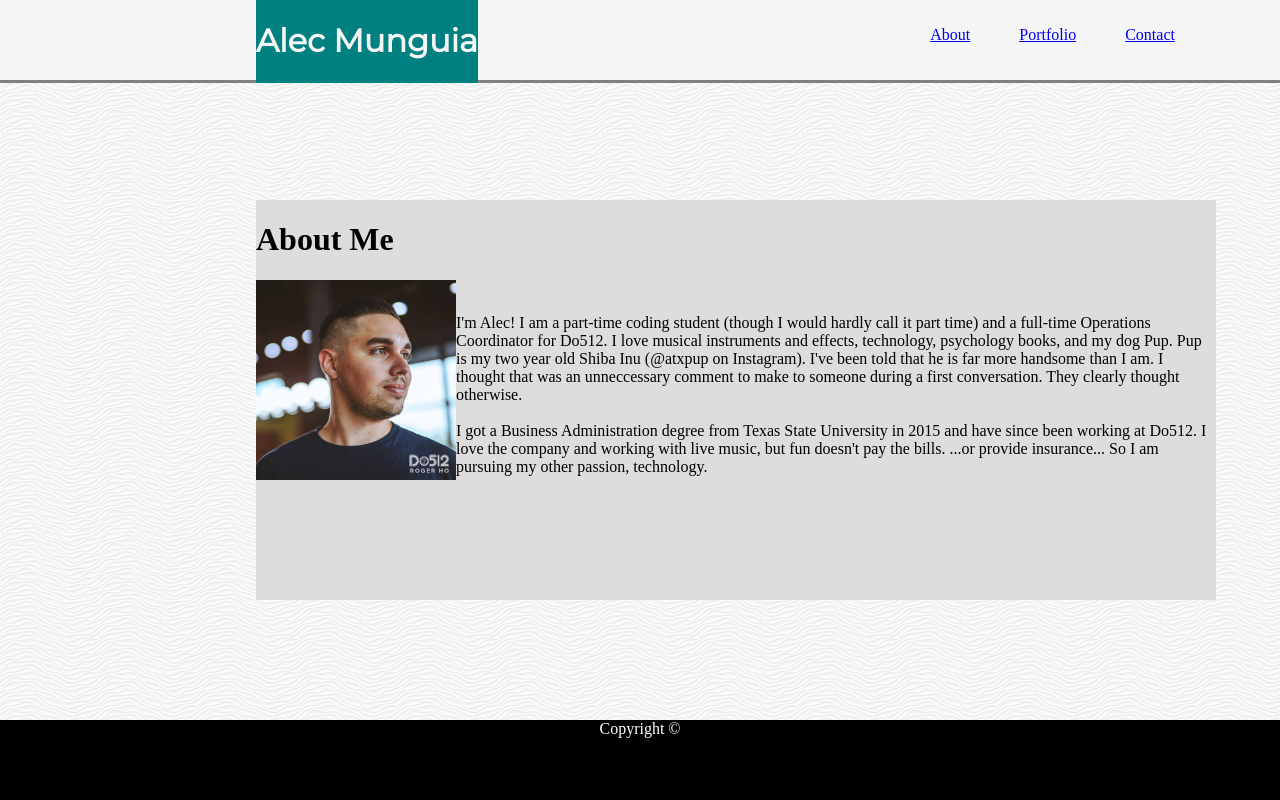
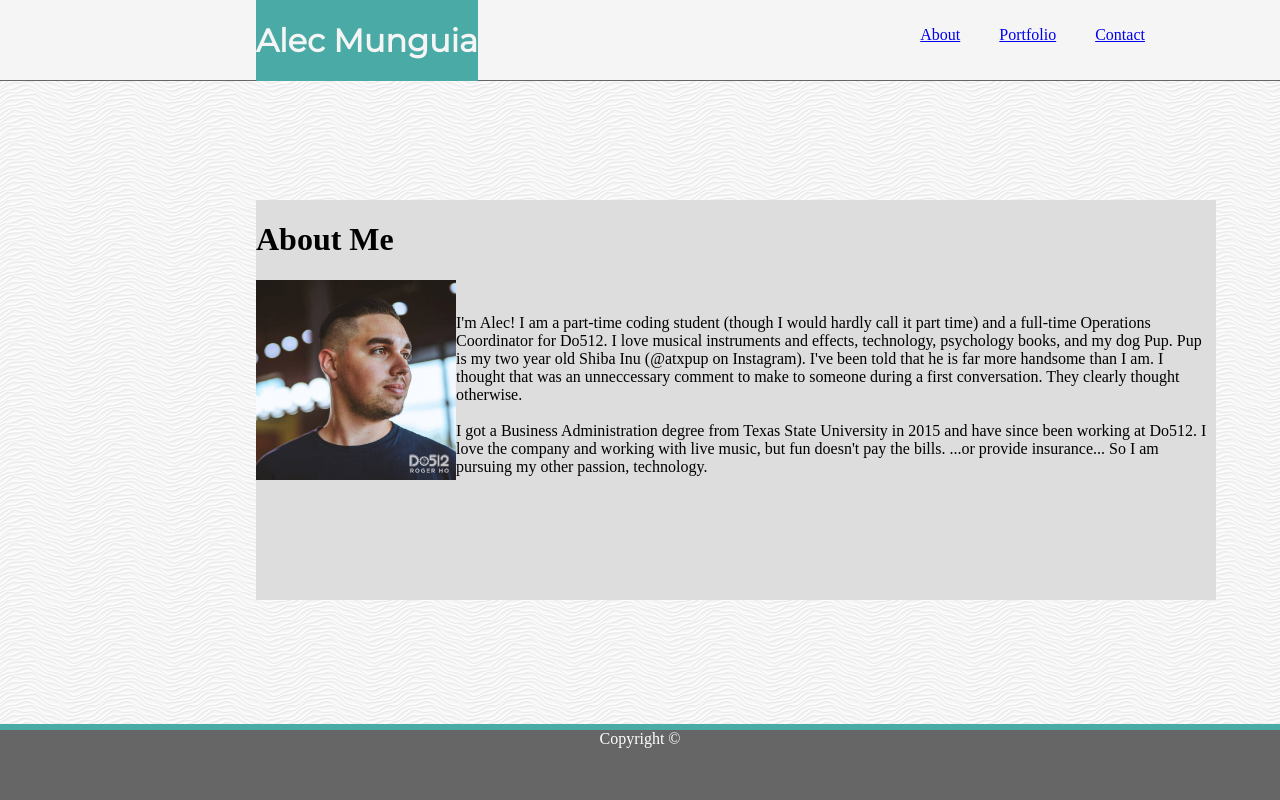
Before and after one commit to AlecMunguia/Basic-Portfolio, a plain HTML site: page index.html in a window 1280 px wide. Drawn offline with Linux system fonts and the light colour scheme.

Commit message:
fixed and styled the footer

```diff
--- a/assets/css/style.css
+++ b/assets/css/style.css
@@ -42,7 +42,7 @@ nav ul {
 
 nav li {
      display: inline-block;
-     margin-left: 30px;
+     margin-left: 20px;
      margin-top: 10px;
      padding-right: 15px;
      color: whitesmoke;
@@ -55,7 +55,7 @@ header {
     height: 80px;
     width: 100%;
     background-color: whitesmoke;
-    border-bottom: 3px solid grey;
+    border-bottom: 1px solid #666666;
 }
 
 
@@ -66,11 +66,11 @@ header {
 
 #NameTag {
     font-family: 'Montserrat', sans-serif;
-    height: 83px;
+    height: 81px;
     max-width: 320px;
     margin-left: 20%;
     color: whitesmoke;
-    background-color: teal;
+    background-color: #4aaaa5;
     float: left;
 }
 
@@ -80,8 +80,10 @@ header {
     position: absolute;
     bottom: 0;
     width: 100%;
-    height: 80px;
+    height: 70px;
     color: white;
-    background-color: black;
+    background-color: #666666;
+    border-top: 6px solid #4aaaa5;
     text-align: center;
+
   }
```
